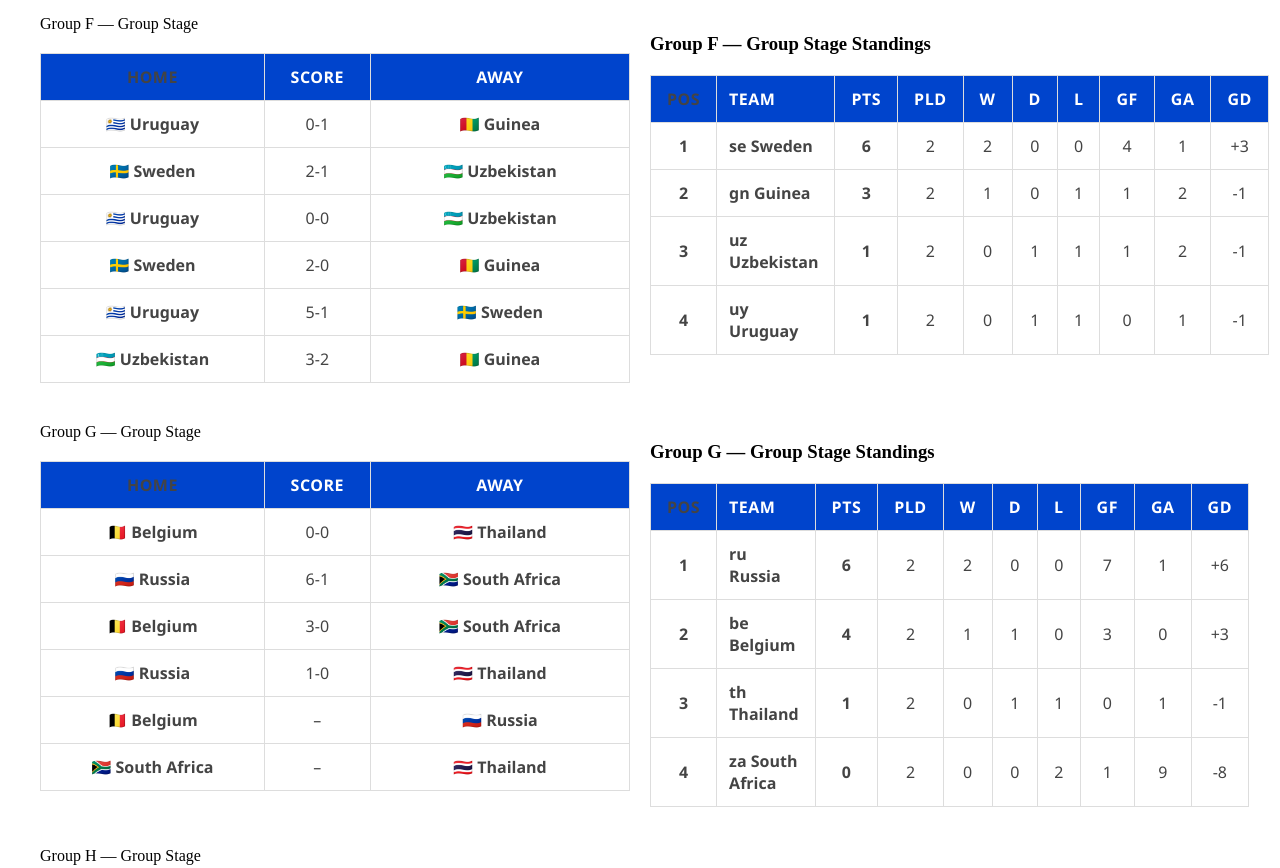
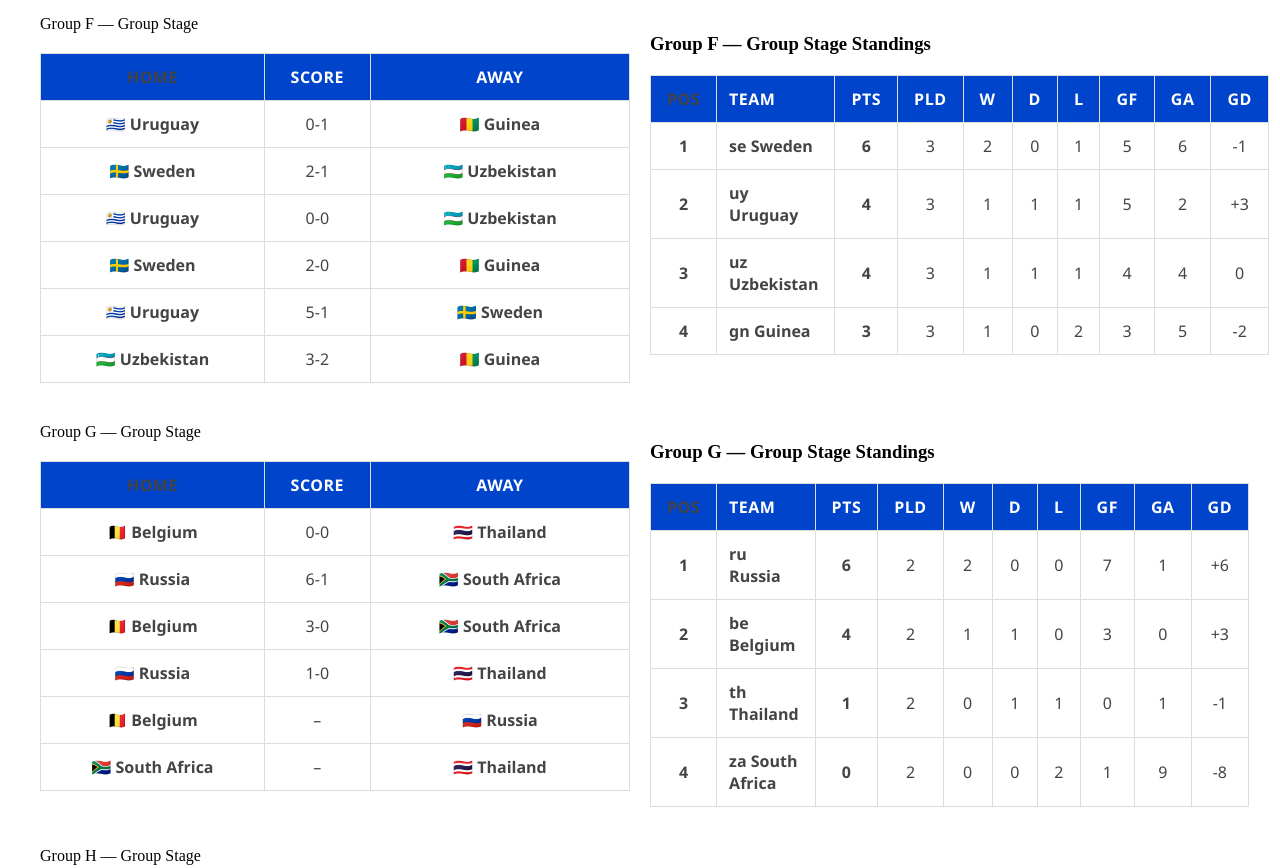
Before and after one commit to MarcusMachado15/whoisgonnawin-clean, a Next.js app: page /worldcup in a window 1280 px wide. Shown: the part 2220-3088 px from the top of the page. Built offline with nearby package versions, Linux system fonts and the light colour scheme.

Commit message:
Update Group E standings after MD3 (ESP 4–1 JPN, CIV 1–1 IRL)

```diff
--- a/app/worldcup/page.tsx
+++ b/app/worldcup/page.tsx
@@ -146,10 +146,11 @@ const groupsData: Record<string, { title?: string; matches: Match[]; standings:
       { home: '🇺🇾 Uruguay',    score: '5-1', away: '🇸🇪 Sweden' },
       { home: '🇺🇿 Uzbekistan', score: '3-2', away: '🇬🇳 Guinea' },
     ],
-    standings: [  { pos: 1, team: 'se Sweden',      played: 2, won: 2, draw: 0, lost: 0, gf: 4, ga: 1, gd: +3, pts: 6 },
-  { pos: 2, team: 'gn Guinea',      played: 2, won: 1, draw: 0, lost: 1, gf: 1, ga: 2, gd: -1, pts: 3 },
-  { pos: 3, team: 'uz Uzbekistan',  played: 2, won: 0, draw: 1, lost: 1, gf: 1, ga: 2, gd: -1, pts: 1 },
-  { pos: 4, team: 'uy Uruguay',     played: 2, won: 0, draw: 1, lost: 1, gf: 0, ga: 1, gd: -1, pts: 1 },
+    standings: [
+  { pos: 1, team: 'se Sweden',     played: 3, won: 2, draw: 0, lost: 1, gf: 5, ga: 6, gd: -1, pts: 6 },
+  { pos: 2, team: 'uy Uruguay',    played: 3, won: 1, draw: 1, lost: 1, gf: 5, ga: 2, gd: +3, pts: 4 },
+  { pos: 3, team: 'uz Uzbekistan', played: 3, won: 1, draw: 1, lost: 1, gf: 4, ga: 4, gd:  0, pts: 4 },
+  { pos: 4, team: 'gn Guinea',     played: 3, won: 1, draw: 0, lost: 2, gf: 3, ga: 5, gd: -2, pts: 3 },
 ],
   },
 
```
